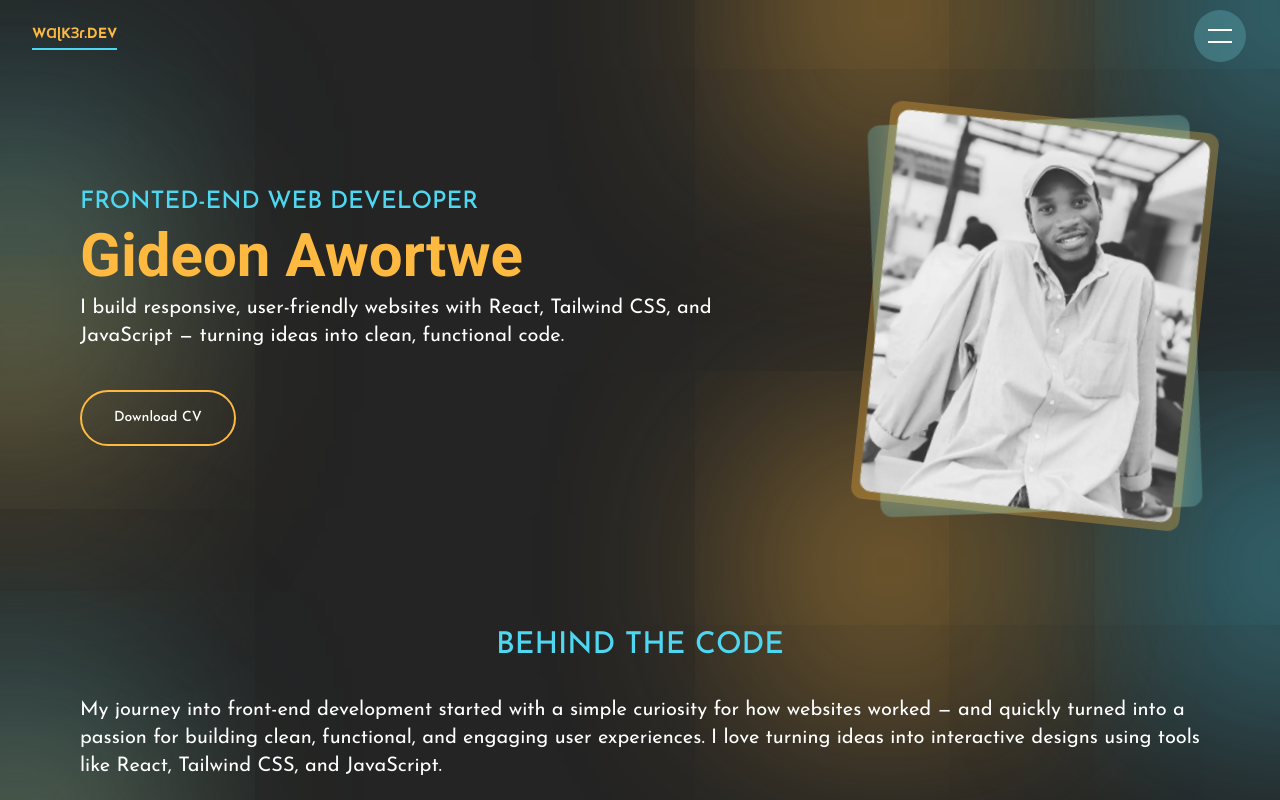
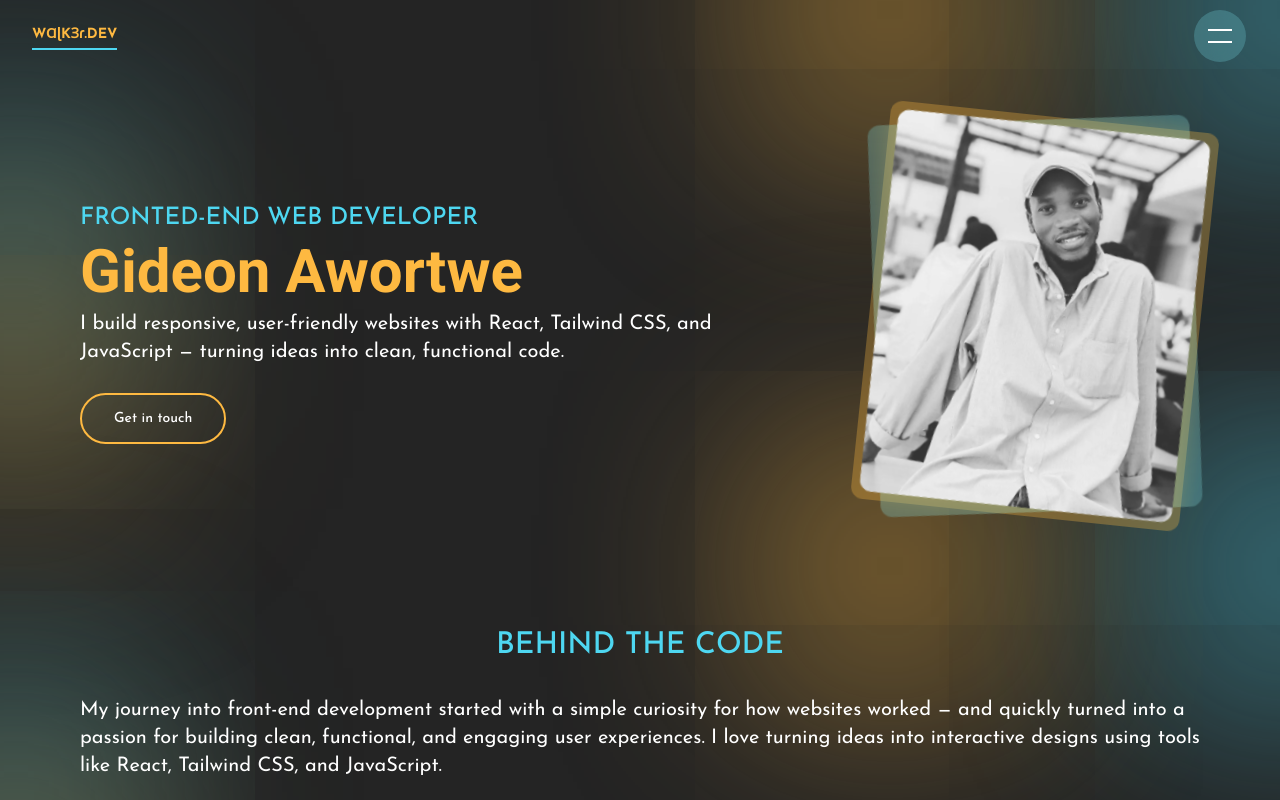
Before and after one commit to Walker-Gideon/walker.dev, a React (Vite) app: page / in a window 1280 px wide. Shown: the top 800 px of the page. Built offline with nearby package versions, Linux system fonts and the light colour scheme; a web font is replaced by a local one.

Commit message:
Finish up the menu section

```diff
--- a/src/components/experience/Experience.jsx
+++ b/src/components/experience/Experience.jsx
@@ -41,7 +41,7 @@ const experience = [
 
 const experience = [
   {
-    title: "Frontend Web Development",
+    title: "Web Development",
     subtitle: "Independent Projects",
     date: "2023 - Present",
     text: [
--- a/src/components/experience/ExperienceContent.jsx
+++ b/src/components/experience/ExperienceContent.jsx
@@ -8,7 +8,7 @@ function ExperienceContent({ title, subtitle, date, text, index }) {
       initial="hidden"
       whileInView="show"
       viewport={{ once: false, amount: 0 }}
-      className="midmedium:w-260 h-full border-2 border-dashed rounded-xl py-6 px-4 border-primary"
+      className="midmedium:w-260 h-full border-2 border-dashed rounded-xl p-6 border-primary"
     >
       <div className="font-medium">
         <h1 className="text-lg font-bold text-blueprime">{title}</h1>
--- a/src/components/header/ButtonNav.jsx
+++ b/src/components/header/ButtonNav.jsx
@@ -1,6 +1,6 @@
 import { Link } from "react-scroll";
-
-export default function ButtonNav() {
+//
+export default function ButtonNav({ setShowMenu }) {
   return (
     <Link
       to="contact"
@@ -8,6 +8,7 @@ export default function ButtonNav() {
       spy={true}
       duration={500}
       offset={-130}
+      onClick={() => setShowMenu(false)}
       className="relative w-full md:w-55 flex flex-col items-center justify-center px-8 py-4 text-sm font-medium rounded-full border-2 border-primary transition-all duration-300 hover:bg-primary hover:scale-105 overflow-hidden cursor-pointer text-white whitespace-nowrap"
     >
       Get in touch
--- a/src/components/header/Header.jsx
+++ b/src/components/header/Header.jsx
@@ -14,7 +14,7 @@ export default function Header() {
       </header>
 
       <div className="absolute top-2.5 right-4.5 md:right-8.5 overflow-hidden">
-        <MenuNav showMenu={showMenu} />
+        <MenuNav showMenu={showMenu} setShowMenu={setShowMenu} />
       </div>
     </div>
   );
--- a/src/components/header/Links.jsx
+++ b/src/components/header/Links.jsx
@@ -27,13 +27,13 @@ const links = [
   },
 ];
 
-function Links() {
+function Links({ setShowMenu }) {
   const linkStyling = `relative after:content-[''] after:absolute after:left-0 after:-bottom-0.5 after:h-[1px]
   after:bg-primary after:scale-x-0 after:transition-transform after:duration-300
   hover:after:scale-x-100`;
 
   return (
-    <div className="w-50 h-80 flex flex-col justify-between text-2xl font-medium text-white">
+    <div className="w-17 h-80 flex flex-col justify-between text-2xl font-medium text-white">
       {links.map((link, index) => (
         <Link
           key={index}
@@ -42,7 +42,8 @@ function Links() {
           spy={true}
           duration={500}
           offset={-100}
-          className={`${linkStyling} ${link.width} transition-colors duration-300 hover:text-primary cursor-pointer`}
+          onClick={() => setShowMenu(false)}
+          className={`${linkStyling} ${link.width} whitespace-nowrap transition-colors duration-300 hover:text-primary cursor-pointer`}
         >
           {link.text}
         </Link>
--- a/src/components/header/MenuNav.jsx
+++ b/src/components/header/MenuNav.jsx
@@ -2,7 +2,7 @@ import { motion } from "motion/react";
 import ButtonNav from "./ButtonNav";
 import Links from "./Links";
 
-function MenuNav({ showMenu }) {
+function MenuNav({ showMenu, setShowMenu }) {
   const boxVariants = {
     initial: {
       width: 52,
@@ -31,8 +31,8 @@ function MenuNav({ showMenu }) {
     >
       <div className="relative w-full h-full flex flex-col justify-between gap-6 px-4 md:px-6 py-6 rounded-2xl overflow-hidden">
         <p className="pt-8 text-sm font-bold text-gray-300">Menu</p>
-        <Links />
-        <ButtonNav />
+        <Links setShowMenu={setShowMenu} />
+        <ButtonNav setShowMenu={setShowMenu} />
       </div>
     </motion.aside>
   );
--- a/src/components/hero/ButtonHero.jsx
+++ b/src/components/hero/ButtonHero.jsx
@@ -1,17 +1,27 @@
 import { motion } from "motion/react";
 import { fadeIn } from "../motion/variants";
+import { Link } from "react-scroll";
 
 function ButtonHero() {
   return (
-    <motion.button
+    <motion.div
       variants={fadeIn("up", 0.6)}
       initial="hidden"
       whileInView="show"
       viewport={{ once: false, amount: 0 }}
-      className="border-2 rounded-full border-primary px-8 py-4 text-sm text-center text-white transition-all duration-300 hover:bg-primary hover:scale-105 font-medium cursor-pointer"
+      className="w-55"
     >
-      Download CV
-    </motion.button>
+      <Link
+        to="contact"
+        smooth={true}
+        spy={true}
+        duration={500}
+        offset={-130}
+        className="border-2 rounded-full border-primary px-8 py-4 text-sm text-center text-white transition-all duration-300 hover:bg-primary hover:scale-105 font-medium cursor-pointer"
+      >
+        Get in touch
+      </Link>
+    </motion.div>
   );
 }
 
```
